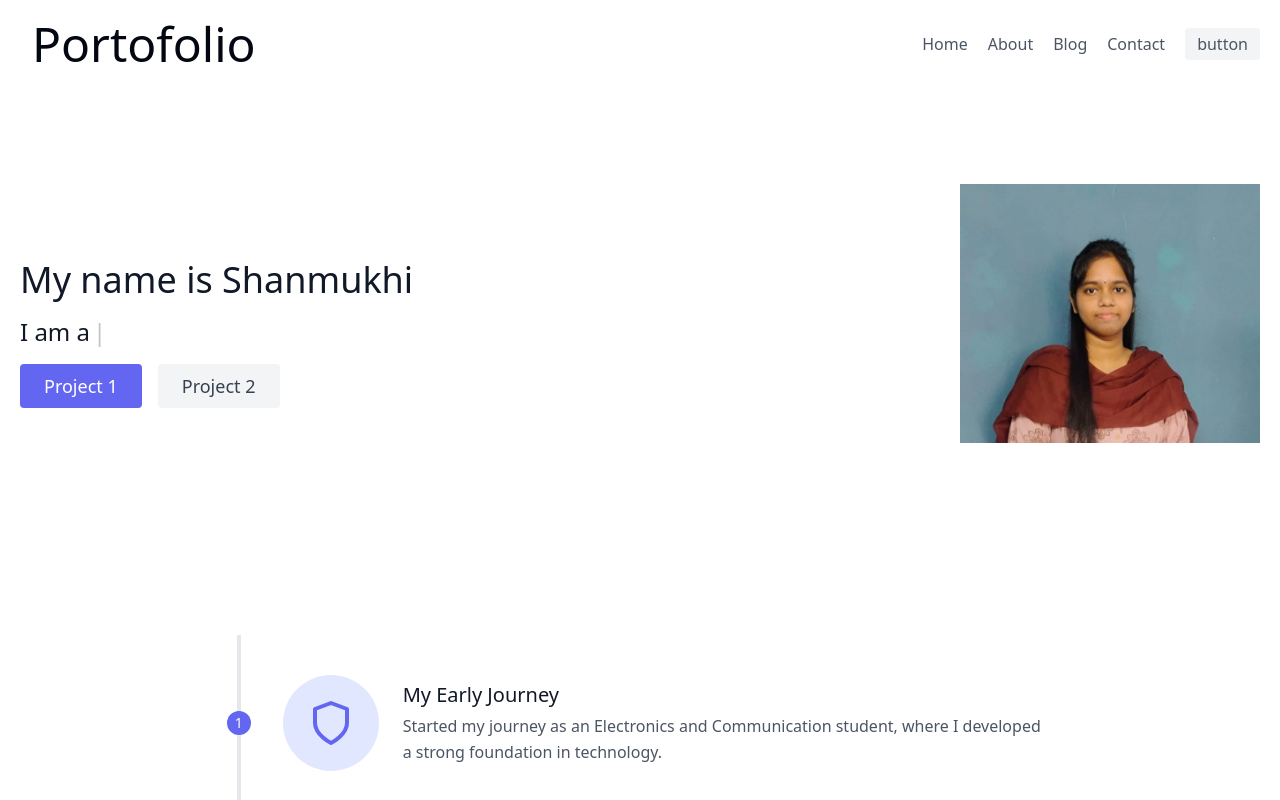
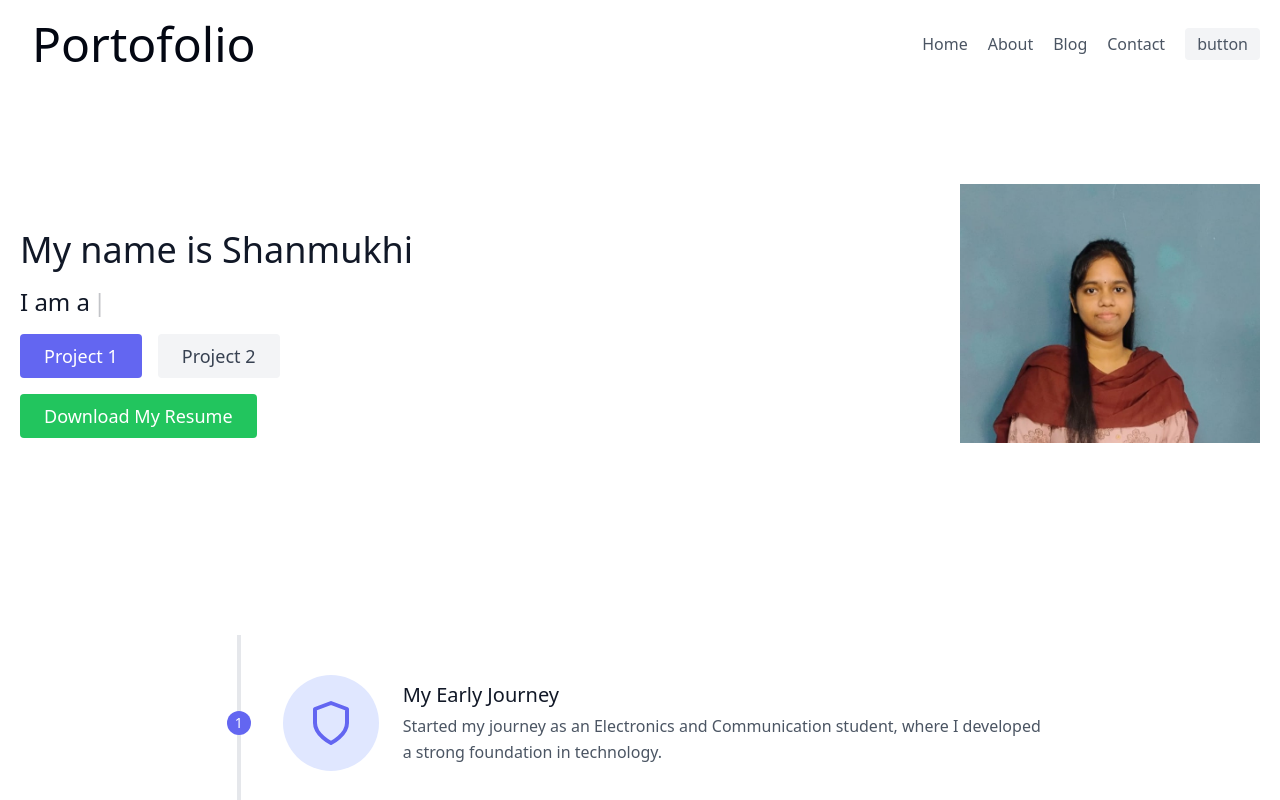
Before and after one commit to shanmukhi406/DynamicPortofolio, a React (Vite) app: page / in a window 1280 px wide. Shown: the top 800 px of the page. Built offline with nearby package versions, Linux system fonts and the light colour scheme.

Commit message:
Your message describing the changes

```diff
--- a/src/Tailblocks/Components/HeroSection.jsx
+++ b/src/Tailblocks/Components/HeroSection.jsx
@@ -42,7 +42,19 @@ const HeroSection = () => {
               Project 2
             </a>
           </div>
+
+          {/* Button for downloading resume */}
+          <div className="mt-4">
+            <a
+              href="./shannuresume.pdf" // Adjust the path based on where your resume is stored
+              className="inline-flex text-white bg-green-500 border-0 py-2 px-6 focus:outline-none hover:bg-green-600 rounded text-lg"
+              download
+            >
+              Download My Resume
+            </a>
+          </div>
         </div>
+
         <div className="">
           <img
             src="shanmukhiimg.jpg"
```
Also changed, not shown: 1 other file (tests, documents, lock files or other folders).
